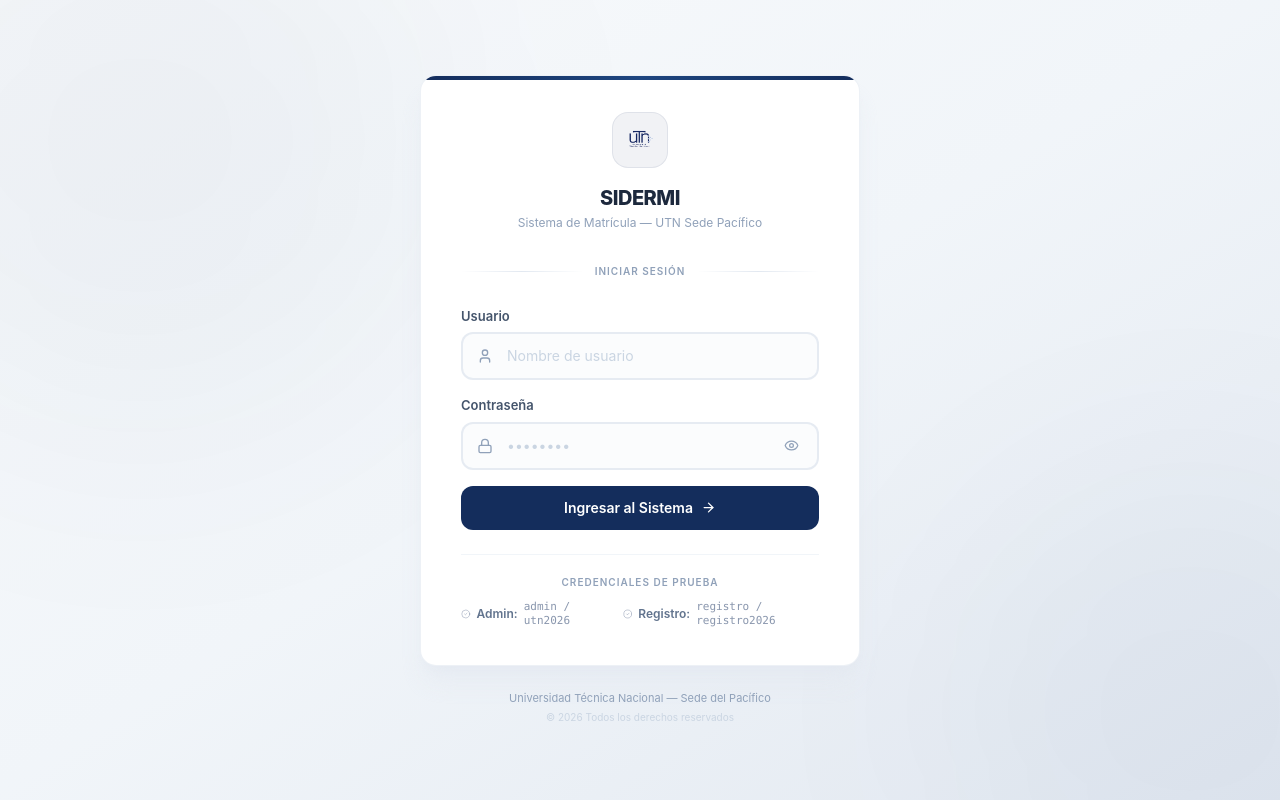
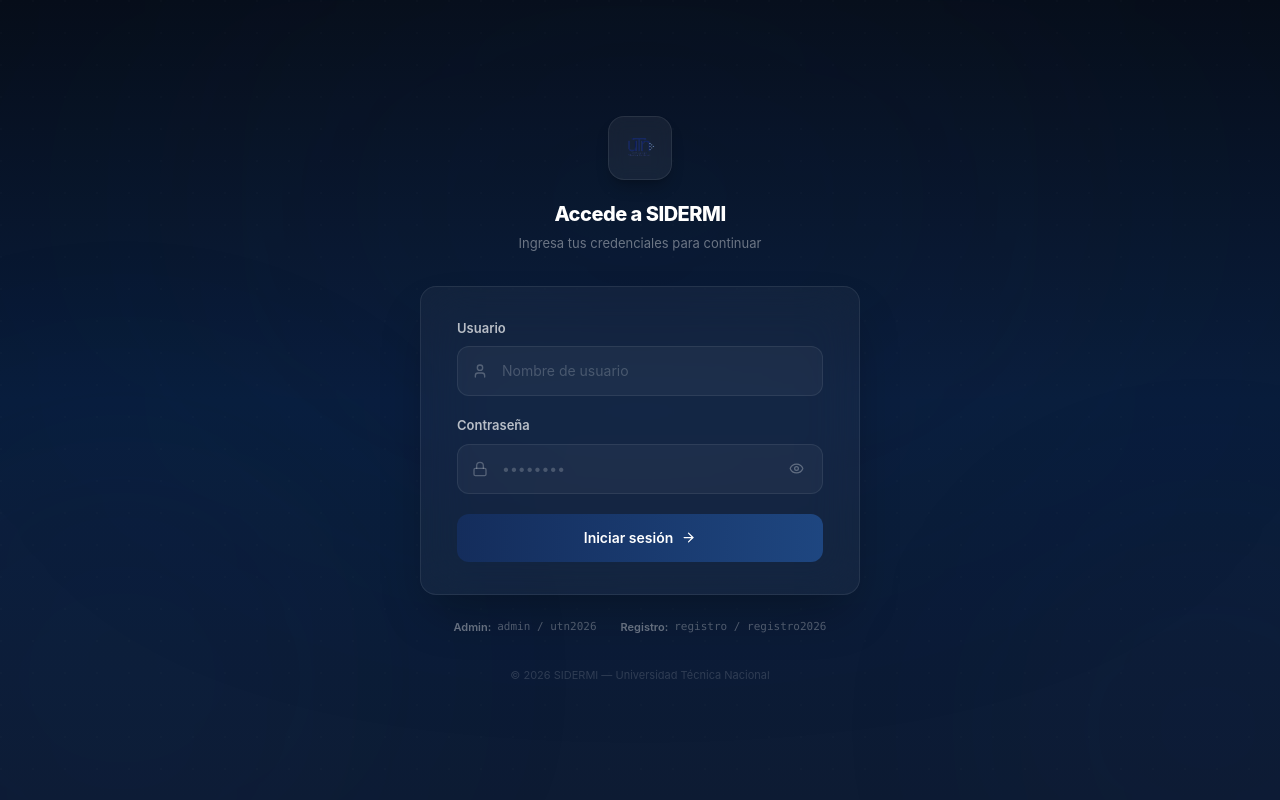
Before and after one commit to AaronC17/SIDERMI, a React (Vite) app in the folder client/: page /login in a window 1280 px wide. Built offline with nearby package versions, Linux system fonts and the light colour scheme.

Commit message:
Login: dark theme matching reference, UTN palette, glass card centered

```diff
--- a/client/src/pages/Login.tsx
+++ b/client/src/pages/Login.tsx
@@ -1,5 +1,5 @@
 import { useState } from 'react';
-import { Lock, User, Eye, EyeOff, AlertCircle, ArrowRight, CheckCircle2 } from 'lucide-react';
+import { Lock, User, Eye, EyeOff, AlertCircle, ArrowRight } from 'lucide-react';
 import { useAuth } from '../context/AuthContext';
 
 export default function Login() {
@@ -27,62 +27,58 @@
   };
 
   return (
-    <div className="min-h-screen flex items-center justify-center bg-slate-100 relative overflow-hidden">
-      {/* Soft ambient background */}
+    <div className="min-h-screen flex items-center justify-center relative overflow-hidden bg-utn-blue-dark">
+      {/* ── Dark textured background ── */}
       <div className="absolute inset-0">
-        <div className="absolute top-0 left-0 w-full h-full bg-gradient-to-br from-slate-50 via-slate-100 to-slate-200" />
-        <div className="absolute -top-40 -left-40 w-[600px] h-[600px] bg-utn-blue/[0.04] rounded-full blur-[120px]" />
-        <div className="absolute -bottom-40 -right-40 w-[500px] h-[500px] bg-utn-blue/[0.03] rounded-full blur-[100px]" />
+        <div className="absolute inset-0 bg-gradient-to-b from-[#070e1a] via-utn-blue-dark to-[#0d1b33]" />
+        {/* Ambient glow spots */}
+        <div className="absolute top-0 left-1/2 -translate-x-1/2 w-[800px] h-[400px] bg-utn-blue/[0.12] rounded-full blur-[150px]" />
+        <div className="absolute -bottom-32 -left-32 w-[500px] h-[500px] bg-utn-blue-light/[0.06] rounded-full blur-[120px]" />
+        <div className="absolute -bottom-32 -right-32 w-[400px] h-[400px] bg-utn-blue/[0.05] rounded-full blur-[100px]" />
+        {/* Dot grid */}
+        <div className="absolute inset-0 opacity-[0.04]" style={{
+          backgroundImage: 'radial-gradient(circle at 1px 1px, rgba(255,255,255,0.3) 1px, transparent 0)',
+          backgroundSize: '32px 32px',
+        }} />
       </div>
 
       {/* ═══ Centered Card ═══ */}
       <div className="relative z-10 w-full max-w-[440px] mx-4">
-        {/* Card */}
-        <div className="bg-white rounded-2xl shadow-xl shadow-slate-200/60 border border-slate-200/60 overflow-hidden">
-
-          {/* Top accent bar */}
-          <div className="h-1 bg-gradient-to-r from-utn-blue via-utn-blue-light to-utn-blue" />
-
-          <div className="px-8 sm:px-10 pt-8 pb-9">
-            {/* Logo + branding */}
+        {/* Logo above card */}
         <div className="flex flex-col items-center mb-8">
-              <div className="w-14 h-14 rounded-2xl bg-utn-blue/[0.06] border border-utn-blue/[0.08] flex items-center justify-center mb-4">
+          <div className="w-16 h-16 rounded-2xl bg-white/[0.06] border border-white/[0.08] backdrop-blur-sm flex items-center justify-center mb-5 shadow-lg shadow-black/20">
             <img
               src="/24-UTN.png"
               alt="UTN"
-                  className="w-9 h-9 object-contain"
+              className="w-10 h-10 object-contain"
             />
           </div>
-              <h1 className="text-xl font-extrabold text-slate-800 tracking-tight">SIDERMI</h1>
-              <p className="text-[12px] text-slate-400 mt-0.5">Sistema de Matrícula — UTN Sede Pacífico</p>
+          <h1 className="text-xl font-extrabold text-white tracking-tight">Accede a SIDERMI</h1>
+          <p className="text-[13px] text-white/40 mt-1.5">Ingresa tus credenciales para continuar</p>
         </div>
 
-            {/* Divider */}
-            <div className="flex items-center gap-3 mb-7">
-              <div className="flex-1 h-px bg-slate-150 bg-gradient-to-r from-transparent via-slate-200 to-transparent" />
-              <span className="text-[10px] font-semibold text-slate-400 uppercase tracking-widest">Iniciar sesión</span>
-              <div className="flex-1 h-px bg-gradient-to-r from-transparent via-slate-200 to-transparent" />
-            </div>
-
+        {/* Card — dark glass */}
+        <div className="bg-white/[0.04] backdrop-blur-xl rounded-2xl border border-white/[0.08] shadow-2xl shadow-black/30 overflow-hidden">
+          <div className="px-8 sm:px-9 py-8">
             {/* Form */}
-            <form onSubmit={handleSubmit} className="space-y-4">
+            <form onSubmit={handleSubmit} className="space-y-5">
               {error && (
-                <div className="flex items-center gap-2.5 px-4 py-3 bg-red-50 text-red-600 rounded-xl text-[13px] border border-red-100">
+                <div className="flex items-center gap-2.5 px-4 py-3 bg-red-500/10 text-red-400 rounded-xl text-[13px] border border-red-500/20">
                   <AlertCircle size={15} className="shrink-0" />
                   <span>{error}</span>
                 </div>
               )}
 
               {/* Username */}
-              <div className="space-y-1.5">
-                <label className="block text-[13px] font-semibold text-slate-600">Usuario</label>
-                <div className={`relative rounded-xl border-2 transition-all duration-200 ${
+              <div className="space-y-2">
+                <label className="block text-[13px] font-semibold text-white/70">Usuario</label>
+                <div className={`relative rounded-xl transition-all duration-200 ${
                   focused === 'user'
-                    ? 'border-utn-blue bg-white shadow-[0_0_0_3px_rgba(20,45,92,0.06)]'
-                    : 'border-slate-200/80 bg-slate-50/50 hover:border-slate-300'
+                    ? 'bg-white/[0.08] border border-utn-blue-light/60 shadow-[0_0_0_3px_rgba(30,70,128,0.2)]'
+                    : 'bg-white/[0.04] border border-white/[0.08] hover:bg-white/[0.06] hover:border-white/[0.12]'
                 }`}>
                   <User size={16} className={`absolute left-3.5 top-1/2 -translate-y-1/2 transition-colors duration-200 ${
-                    focused === 'user' ? 'text-utn-blue' : 'text-slate-350 text-slate-400'
+                    focused === 'user' ? 'text-white/70' : 'text-white/25'
                   }`} />
                   <input
                     type="text"
@@ -92,21 +88,21 @@
                     onBlur={() => setFocused(null)}
                     placeholder="Nombre de usuario"
                     autoComplete="username"
-                    className="w-full pl-10.5 pl-11 pr-4 py-3 bg-transparent rounded-xl text-sm outline-none placeholder:text-slate-300"
+                    className="w-full pl-11 pr-4 py-3.5 bg-transparent rounded-xl text-sm text-white outline-none placeholder:text-white/20"
                   />
                 </div>
               </div>
 
               {/* Password */}
-              <div className="space-y-1.5">
-                <label className="block text-[13px] font-semibold text-slate-600">Contraseña</label>
-                <div className={`relative rounded-xl border-2 transition-all duration-200 ${
+              <div className="space-y-2">
+                <label className="block text-[13px] font-semibold text-white/70">Contraseña</label>
+                <div className={`relative rounded-xl transition-all duration-200 ${
                   focused === 'pass'
-                    ? 'border-utn-blue bg-white shadow-[0_0_0_3px_rgba(20,45,92,0.06)]'
-                    : 'border-slate-200/80 bg-slate-50/50 hover:border-slate-300'
+                    ? 'bg-white/[0.08] border border-utn-blue-light/60 shadow-[0_0_0_3px_rgba(30,70,128,0.2)]'
+                    : 'bg-white/[0.04] border border-white/[0.08] hover:bg-white/[0.06] hover:border-white/[0.12]'
                 }`}>
                   <Lock size={16} className={`absolute left-3.5 top-1/2 -translate-y-1/2 transition-colors duration-200 ${
-                    focused === 'pass' ? 'text-utn-blue' : 'text-slate-400'
+                    focused === 'pass' ? 'text-white/70' : 'text-white/25'
                   }`} />
                   <input
                     type={showPass ? 'text' : 'password'}
@@ -116,12 +112,12 @@
                     onBlur={() => setFocused(null)}
                     placeholder="••••••••"
                     autoComplete="current-password"
-                    className="w-full pl-11 pr-12 py-3 bg-transparent rounded-xl text-sm outline-none placeholder:text-slate-300"
+                    className="w-full pl-11 pr-12 py-3.5 bg-transparent rounded-xl text-sm text-white outline-none placeholder:text-white/20"
                   />
                   <button
                     type="button"
                     onClick={() => setShowPass(v => !v)}
-                    className="absolute right-3 top-1/2 -translate-y-1/2 w-7 h-7 flex items-center justify-center rounded-lg text-slate-400 hover:text-slate-600 hover:bg-slate-100 transition-all"
+                    className="absolute right-3 top-1/2 -translate-y-1/2 w-7 h-7 flex items-center justify-center rounded-lg text-white/30 hover:text-white/60 transition-all"
                     tabIndex={-1}
                   >
                     {showPass ? <EyeOff size={15} /> : <Eye size={15} />}
@@ -133,7 +129,7 @@
               <button
                 type="submit"
                 disabled={loading}
-                className="group w-full py-3 bg-utn-blue text-white rounded-xl text-sm font-semibold disabled:opacity-60 transition-all duration-200 hover:bg-utn-blue-light hover:shadow-lg hover:shadow-utn-blue/10 active:scale-[0.98] flex items-center justify-center gap-2 mt-2"
+                className="group w-full py-3.5 bg-gradient-to-r from-utn-blue to-utn-blue-light text-white rounded-xl text-sm font-semibold disabled:opacity-60 transition-all duration-200 hover:shadow-[0_0_24px_rgba(30,70,128,0.4)] hover:brightness-125 active:scale-[0.98] flex items-center justify-center gap-2 mt-1"
               >
                 {loading ? (
                   <span className="inline-flex items-center gap-2">
@@ -142,36 +138,31 @@
                   </span>
                 ) : (
                   <>
-                    Ingresar al Sistema
+                    Iniciar sesión
                     <ArrowRight size={15} className="group-hover:translate-x-0.5 transition-transform" />
                   </>
                 )}
               </button>
             </form>
+          </div>
+        </div>
 
-            {/* Credentials */}
-            <div className="mt-6 pt-5 border-t border-slate-100">
-              <p className="text-[10px] text-slate-400 font-semibold uppercase tracking-widest mb-2.5 text-center">Credenciales de prueba</p>
-              <div className="flex items-center justify-center gap-5 text-xs text-slate-500">
+        {/* Credentials below card */}
+        <div className="mt-6 flex items-center justify-center gap-6 text-[11px]">
           {[
             { role: 'Admin', user: 'admin', pass: 'utn2026' },
             { role: 'Registro', user: 'registro', pass: 'registro2026' },
           ].map((cred) => (
-                  <div key={cred.role} className="flex items-center gap-1.5">
-                    <CheckCircle2 size={12} className="text-utn-blue/30" />
-                    <span className="font-semibold text-slate-500">{cred.role}:</span>
-                    <code className="font-mono text-[11px] text-utn-blue/50">{cred.user} / {cred.pass}</code>
+            <div key={cred.role} className="flex items-center gap-1.5 text-white/25">
+              <span className="font-semibold text-white/40">{cred.role}:</span>
+              <code className="font-mono text-white/30">{cred.user} / {cred.pass}</code>
             </div>
           ))}
         </div>
-            </div>
-          </div>
-        </div>
 
-        {/* Footer below card */}
-        <div className="text-center mt-6">
-          <p className="text-[11px] text-slate-400">Universidad Técnica Nacional — Sede del Pacífico</p>
-          <p className="text-[10px] text-slate-300 mt-1">© 2026 Todos los derechos reservados</p>
+        {/* Footer */}
+        <div className="text-center mt-8">
+          <p className="text-[11px] text-white/15">© 2026 SIDERMI — Universidad Técnica Nacional</p>
         </div>
       </div>
     </div>
```
Lines whose indentation alone changed are shown as unchanged.
